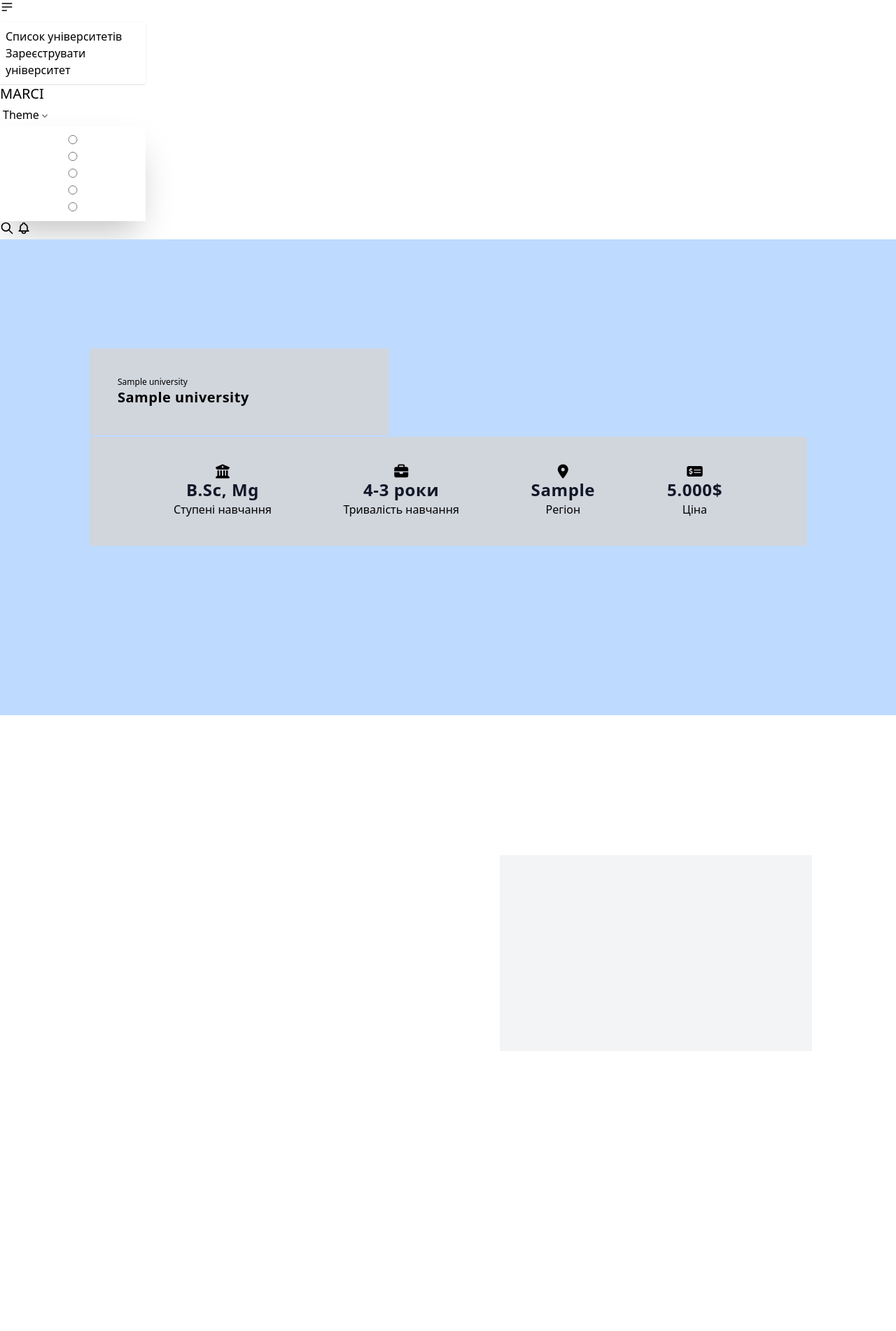
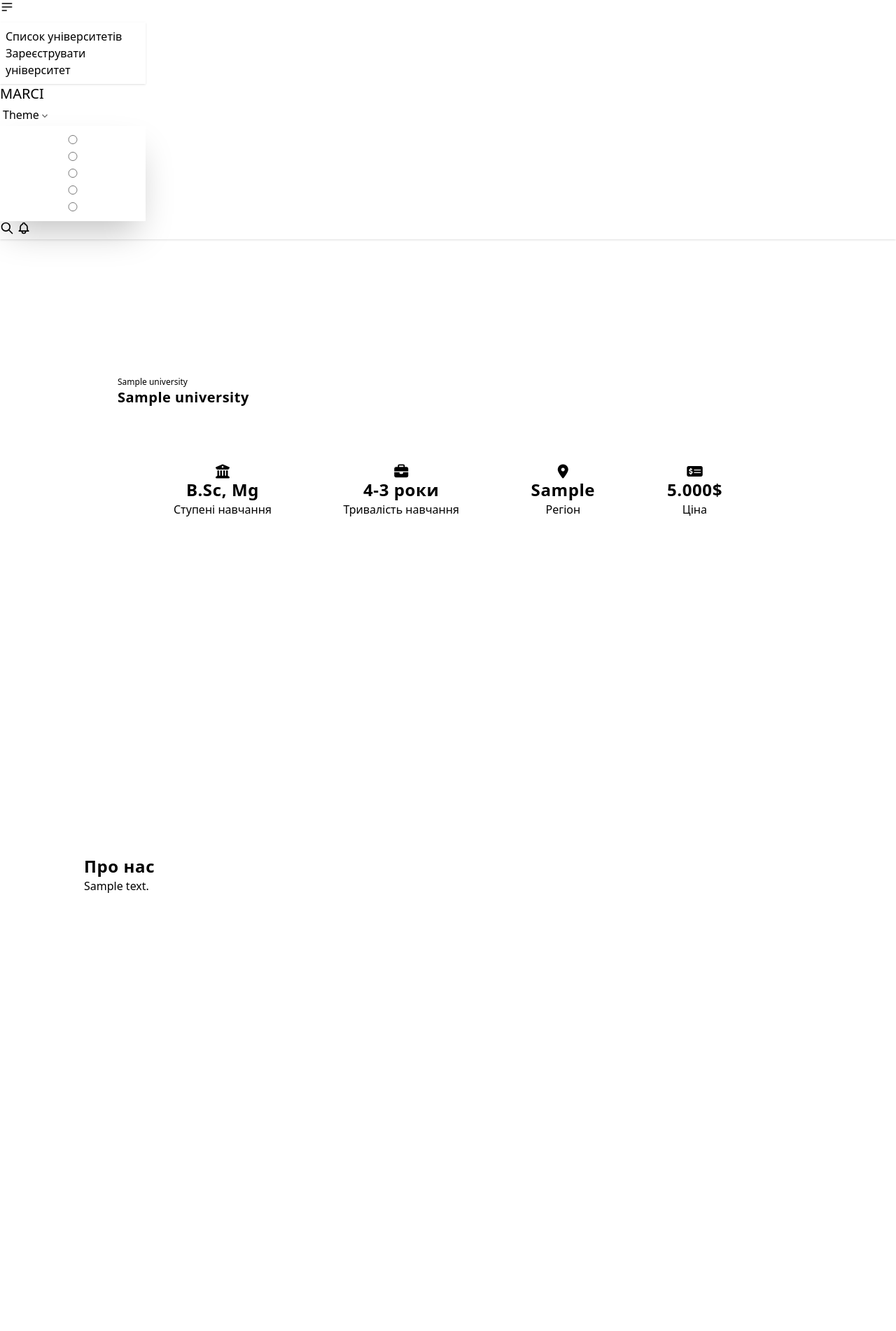
Before and after one commit to heetaru/MARCI, a Django app: page /university/1 in a window 1280 px wide. Shown: the whole page at 70% size. Run offline with Django 5.2, Linux system fonts and the light colour scheme; tables that the repository leaves empty hold one stand-in row (values such as "Sample post"); some libraries are stand-ins or nearby versions.

Commit message:
fixed conflict between color and theme changes

```diff
--- a/application/universities/templates/universities/university.html
+++ b/application/universities/templates/universities/university.html
@@ -4,43 +4,43 @@
 {% block content %}
 
 
-    <div class="bg-blue-200 w-full h-170 flex justify-center items-end">
-        <div class="card absolute bg-gray-300 w-1/3 bottom-2/9 left-1/10 p-10">
-            <p class="text-black text-xs">{{ university.university_name }}</p>
-            <p class="text-black text-xl font-bold tracking-wide">{{ university.fakulty_name }}</p>
+    <div class="bg-base-300 w-full h-170 flex justify-center items-end text-base-content">
+        <div class="card absolute bg-base-200 w-1/3 bottom-2/9 left-1/10 p-10 ">
+            <p class="text-xs">{{ university.university_name }}</p>
+            <p class="text-xl font-bold tracking-wide">{{ university.fakulty_name }}</p>
         </div>
-        <div class="card absolute bottom-5 w-4/5 bg-gray-300 text-black pl-30 pr-30 pt-10 pb-10">
+        <div class="card absolute bottom-5 w-4/5 bg-base-200 text-base-content pl-30 pr-30 pt-10 pb-10">
             <div class="flex w-full justify-between">
                 <div class="flex flex-col items-center">
                     <i class="fa-solid fa-building-columns text-xl"></i>
-                    <h2 class="text-2xl font-bold tracking-wide text-gray-900">B.Sc, Mg</h2>
+                    <h2 class="text-2xl font-bold tracking-wide ">B.Sc, Mg</h2>
                     <span>Ступені навчання</span>
                 </div>
                 <div class="flex flex-col items-center">
                     <i class="fa-solid fa-briefcase text-xl"></i>
-                    <h2 class="text-2xl font-bold tracking-wide text-gray-900">4-3 роки</h2>
+                    <h2 class="text-2xl font-bold tracking-wide ">4-3 роки</h2>
                     <span>Тривалість навчання</span>
                 </div>
                 <div class="flex flex-col items-center">
                     <i class="fa-solid fa-location-dot text-xl"></i>
-                    <h2 class="text-2xl font-bold tracking-wide text-gray-900">{{ university.region }}</h2>
+                    <h2 class="text-2xl font-bold tracking-wide ">{{ university.region }}</h2>
                     <span>Регіон</span>
                 </div>
                 <div class="flex flex-col items-center">
                     <i class="fa-solid fa-money-check-dollar text-xl"></i>
-                    <h2 class="text-2xl font-bold tracking-wide text-gray-900">5.000$</h2>
+                    <h2 class="text-2xl font-bold tracking-wide ">5.000$</h2>
                     <span>Ціна</span>
                 </div>
             </div>
         </div>
     </div>
 
-    <div class="mt-20 h-full text-white p-30 flex justify-between">
+    <div class="mt-20 h-full bg-base-100 text-base-color p-30 flex justify-between">
         <div class="w-3/7">
             <h2 class="text-2xl font-bold tracking-wide ">Про нас</h2>
             <span>{{ university.university_description }}</span>
         </div>
-        <div class="bg-gray-100 w-3/7 h-1/2">
+        <div class="bg-base-200 w-3/7 h-1/2">
 
         </div>
     </div>
```
